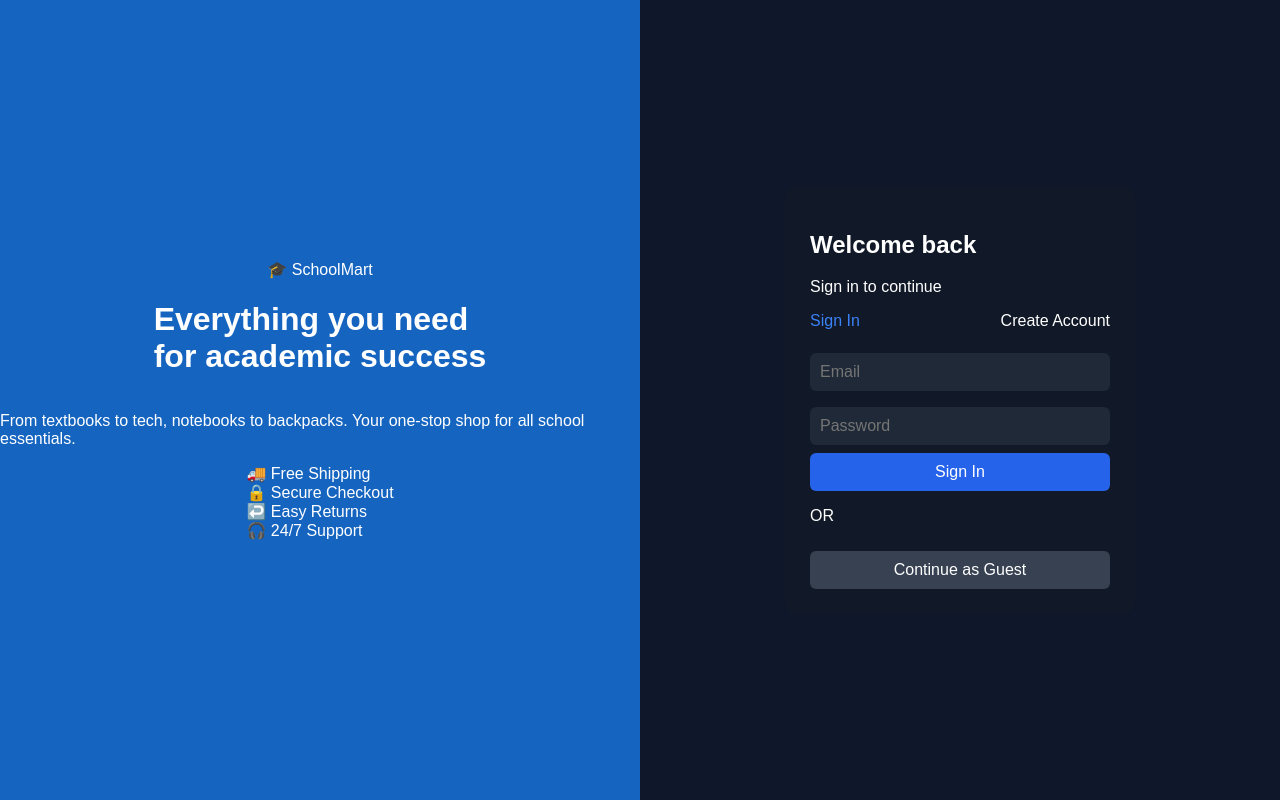
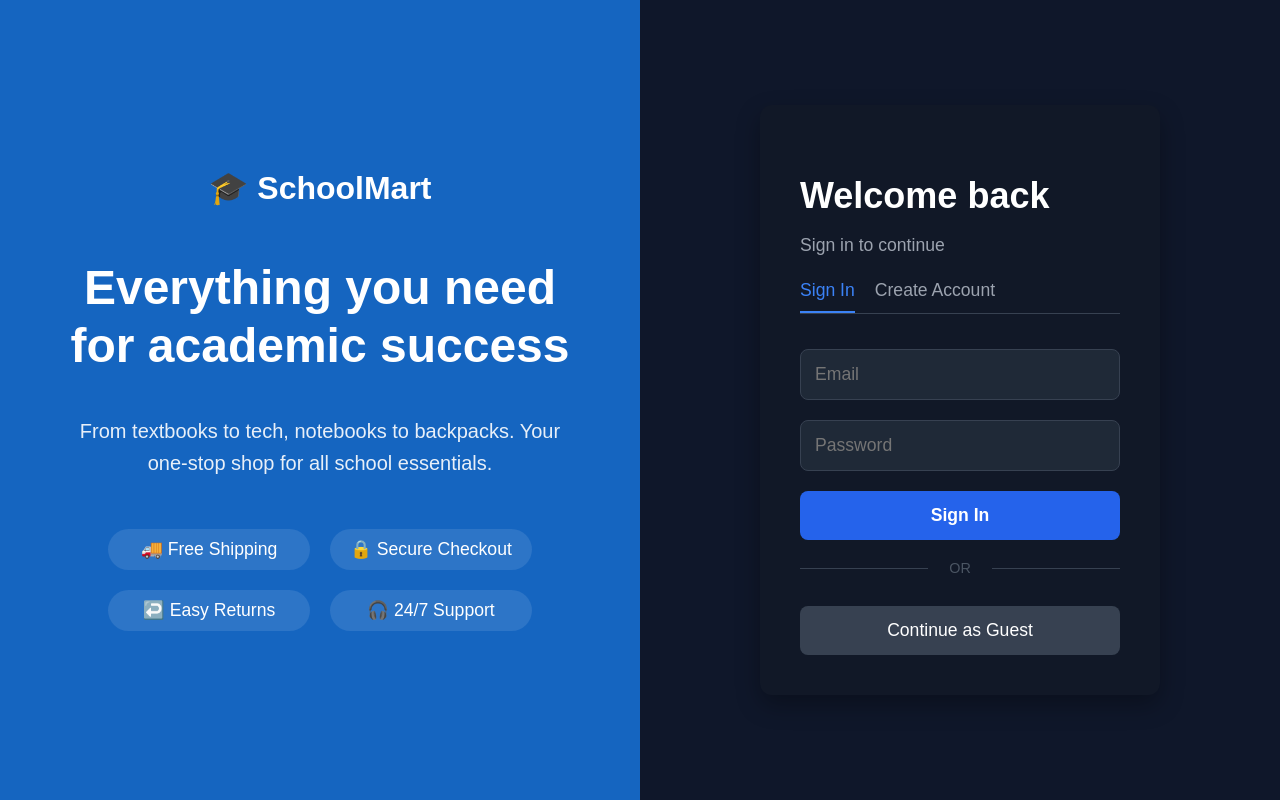
Before and after one commit to JoshuaDrysdale/3140-Group-Project, a React (Vite) app in the folder client/: page / in a window 1280 px wide. Built offline with nearby package versions, Linux system fonts and the light colour scheme.

Commit message:
Update Login.css

```diff
--- a/client/src/components/Login.css
+++ b/client/src/components/Login.css
@@ -3,7 +3,7 @@
   height: 100vh;
   margin: 0;
   background: #0f172a;
-  font-family: Arial;
+  font-family: Arial, sans-serif;
 }
 
 /* LEFT */
@@ -15,6 +15,42 @@
   justify-content: center;
   align-items: center;
   flex-direction: column;
+  padding: 40px;
+  text-align: center;
+}
+
+.login-page .left .logo {
+  font-size: 2rem;
+  font-weight: bold;
+  margin-bottom: 20px;
+}
+
+.login-page .left h1 {
+  font-size: 3rem;
+  line-height: 1.2;
+  margin-bottom: 20px;
+}
+
+.login-page .left .desc {
+  font-size: 1.25rem;
+  max-width: 500px;
+  line-height: 1.6;
+  opacity: 0.9;
+  margin-bottom: 30px;
+}
+
+.login-page .features {
+  display: grid;
+  grid-template-columns: 1fr 1fr;
+  gap: 20px;
+  margin-top: 20px;
+}
+
+.login-page .feature {
+  font-size: 1.1rem;
+  background: rgba(255, 255, 255, 0.1);
+  padding: 10px 20px;
+  border-radius: 30px;
 }
 
 /* RIGHT */
@@ -27,35 +63,53 @@
 
 /* CARD */
 .login-page .card {
-  width: 350px;
+  width: 400px;
   background: #111827;
-  padding: 25px;
-  border-radius: 10px;
+  padding: 40px;
+  border-radius: 12px;
   color: white;
+  box-shadow: 0 10px 25px rgba(0, 0, 0, 0.3);
+}
+
+.login-page .card h2 {
+  font-size: 2.25rem;
+  margin-bottom: 8px;
+}
+
+.login-page .card .subtitle {
+  font-size: 1.1rem;
+  color: #9ca3af;
+  margin-bottom: 24px;
 }
 
 /* INPUTS */
 .login-page input {
   width: 100%;
-  padding: 10px;
-  margin: 8px 0;
-  border-radius: 6px;
-  border: none;
+  padding: 14px;
+  margin: 10px 0;
+  border-radius: 8px;
+  border: 1px solid #374151;
   background: #1f2937;
   color: white;
+  font-size: 1.1rem;
+}
+
+.login-page input:focus {
+  outline: 2px solid #3b82f6;
+  border-color: transparent;
 }
 
 /* ERROR MESSAGES */
 .login-page .error {
   color: #ef4444;
-  font-size: 14px;
+  font-size: 1rem;
   margin: 4px 0;
   text-align: left;
 }
 
 .login-page .status {
   color: #34d399;
-  font-size: 14px;
+  font-size: 1rem;
   margin: 6px 0;
   text-align: left;
 }
@@ -63,43 +117,77 @@
 /* BUTTON */
 .login-page .main-btn {
   width: 100%;
-  padding: 10px;
+  padding: 14px;
   background: #2563eb;
   border: none;
-  border-radius: 6px;
+  border-radius: 8px;
   color: white;
+  font-size: 1.1rem;
+  font-weight: bold;
+  cursor: pointer;
+  margin-top: 10px;
+  transition: background 0.2s;
+}
+
+.login-page .main-btn:hover {
+  background: #1d4ed8;
 }
 
 /* TABS */
 .login-page .tabs {
   display: flex;
-  justify-content: space-between;
-  margin-bottom: 15px;
+  gap: 20px;
+  margin-bottom: 25px;
+  border-bottom: 1px solid #374151;
 }
 
 .login-page .tab {
   cursor: pointer;
+  font-size: 1.1rem;
+  padding-bottom: 10px;
+  color: #9ca3af;
+  transition: color 0.2s;
 }
 
 .login-page .tab.active {
   color: #3b82f6;
+  border-bottom: 2px solid #3b82f6;
 }
 
-/* HIDDEN */
-.login-page .hidden {
-  display: none;
+/* DIVIDER */
+.login-page .divider {
+  margin: 20px 0;
+  text-align: center;
+  color: #4b5563;
+  font-size: 0.9rem;
+  position: relative;
 }
+
+.login-page .divider::before,
+.login-page .divider::after {
+  content: "";
+  position: absolute;
+  top: 50%;
+  width: 40%;
+  height: 1px;
+  background: #374151;
+}
+
+.login-page .divider::before { left: 0; }
+.login-page .divider::after { right: 0; }
 
 /* GUEST BUTTON */
 .login-page .guest-btn {
   width: 100%;
-  padding: 10px;
+  padding: 14px;
   background: #374151;
   border: none;
-  border-radius: 6px;
+  border-radius: 8px;
   color: white;
+  font-size: 1.1rem;
   cursor: pointer;
   margin-top: 10px;
+  transition: background 0.2s;
 }
 
 .login-page .guest-btn:hover {
```
